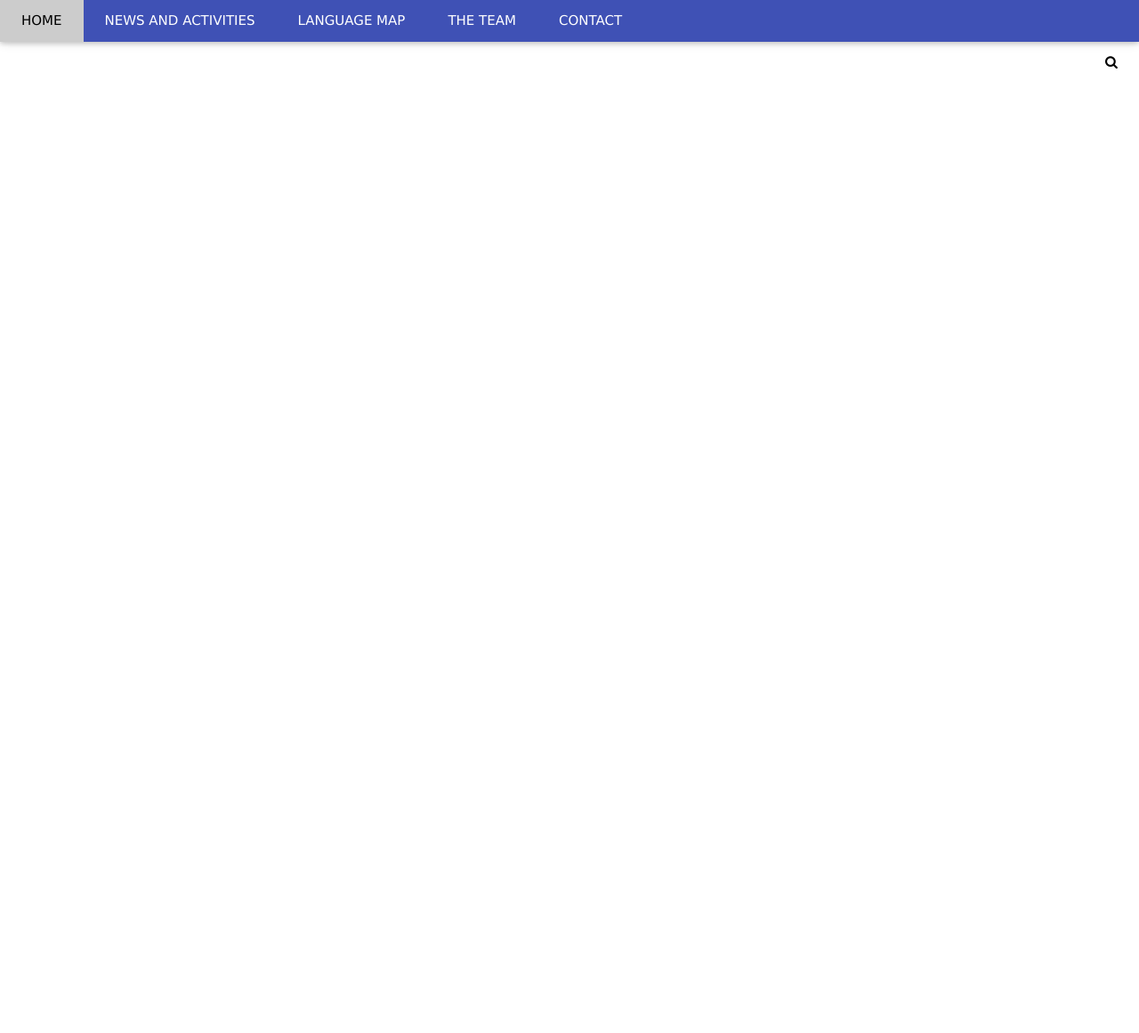
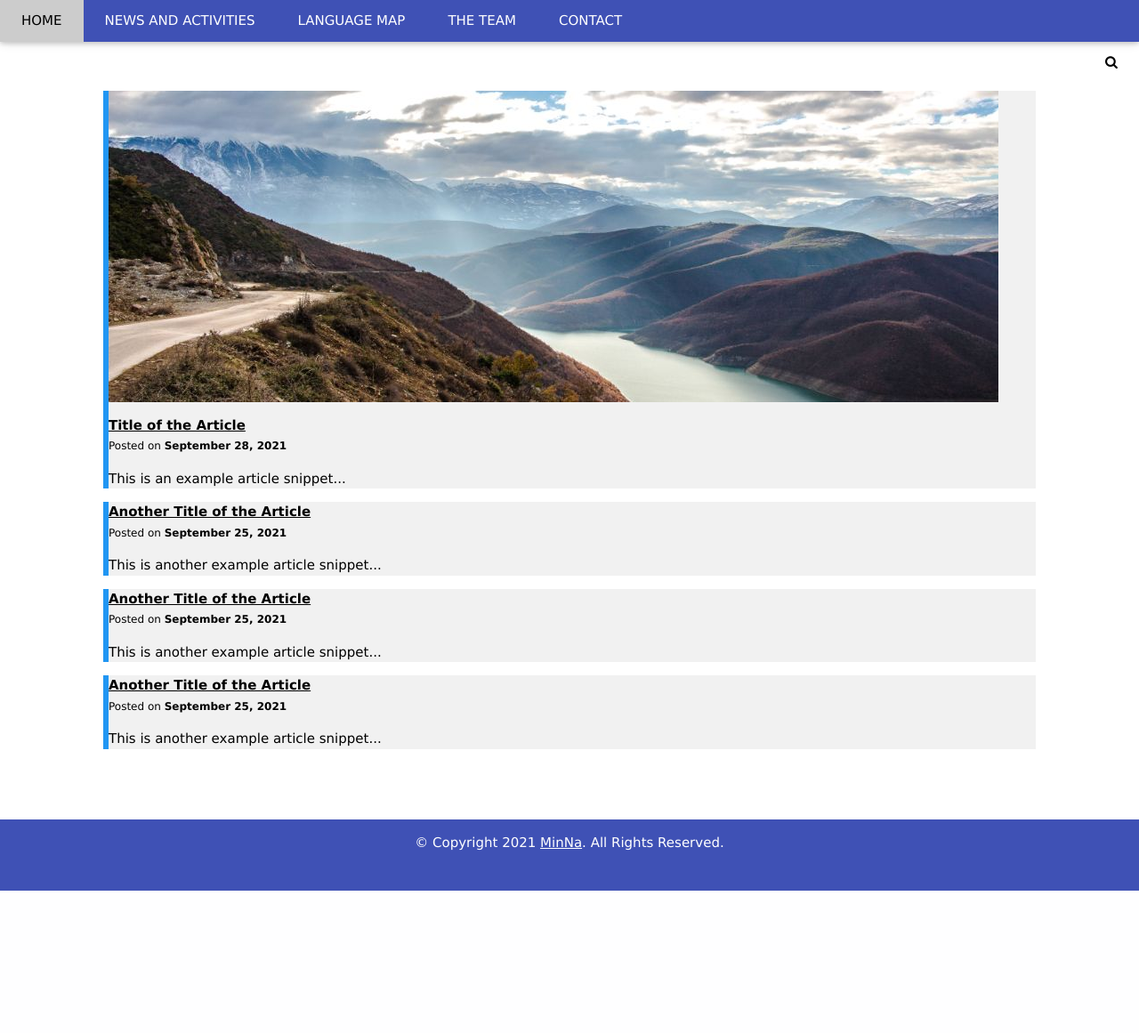
Before and after one commit to minna-lproc/minna, a Flask app: page /activities in a window 1280 px wide. Shown: the top 1161 px of the page at 89% size. After the commit the page ends 1001 px from the top, so only its background shows below. Run offline with Flask 2, Linux system fonts and the light colour scheme; some libraries are stand-ins or nearby versions.

Commit message:
added activities template

```diff
--- a/templates/activities.html
+++ b/templates/activities.html
@@ -1,9 +1,29 @@
 {% extends "template.html" %}
 {% block content %}
-<div>
-    {% for n in range(60) %}
-        <br>
-    {% endfor %}
+<div class="w3-container w3-content w3-padding-64" style="max-width:1080px" id="activities">
+    <div class="w3-light-grey w3-leftbar w3-border-blue">
+        <p><img class="w3-hover-grayscale" src="../static/img/carousel/img_mountains_wide.jpg" alt="tools"
+                style="max-width: 100%;max-height: 100%;"></p>
+        <p><strong><a href="#"> Title of the Article </a></strong> <br>
+            <small>Posted on <strong>September 28, 2021 </strong></small>
+        </p>
+        <p>This is an example article snippet...</strong></p>
+    </div>
+    <div class="w3-light-grey w3-leftbar w3-border-blue">
+        <strong><a href="#"> Another Title of the Article </a></strong> <br>
+        <small>Posted on <strong>September 25, 2021 </strong></small>
+        <p>This is another example article snippet...</strong></p>
+    </div>
+    <div class="w3-light-grey w3-leftbar w3-border-blue">
+        <strong><a href="#"> Another Title of the Article </a></strong> <br>
+        <small>Posted on <strong>September 25, 2021 </strong></small>
+        <p>This is another example article snippet...</strong></p>
+    </div>
+    <div class="w3-light-grey w3-leftbar w3-border-blue">
+        <strong><a href="#"> Another Title of the Article </a></strong> <br>
+        <small>Posted on <strong>September 25, 2021 </strong></small>
+        <p>This is another example article snippet...</strong></p>
+    </div>
 </div>
 
 {% endblock %}
--- a/templates/template.html
+++ b/templates/template.html
@@ -89,6 +89,8 @@
       }
     }
   </script>
+
+
   <title>Project MinNa {% block title %} {% endblock %}</title>
   {% endblock %}
 </head>
@@ -116,7 +118,8 @@
     <!-- Navbar on small screens (remove the onclick attribute if you want the navbar to always show on top of the content when clicking on the links) -->
     <div id="navDemo" class="w3-bar-block w3-indigo w3-hide w3-hide-large w3-hide-medium w3-top"
       style="margin-top:46px">
-      <a href="{{ url_for('index') }}#map" class="w3-bar-item w3-button w3-padding-large" onclick="myFunction()">LANGUAGE MAP</a>
+      <a href="{{ url_for('index') }}#map" class="w3-bar-item w3-button w3-padding-large"
+        onclick="myFunction()">LANGUAGE MAP</a>
       <a href="{{ url_for('activities') }}" class="w3-bar-item w3-button w3-padding-large" onclick="myFunction()">NEWS
         AND
         ACTIVITIES</a>
```
Also changed, not shown: templates/index.html (+9 -6 lines), static/img/carousel/img_mountains_wide.jpg (added), static/img/carousel/img_nature_wide.jpg (added), static/img/carousel/img_snow_wide.jpg (added).
